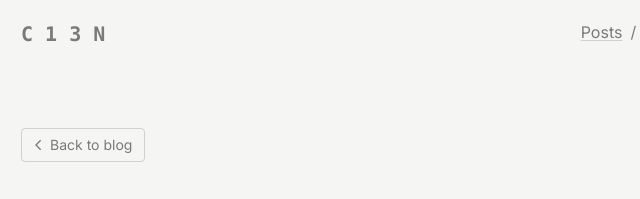
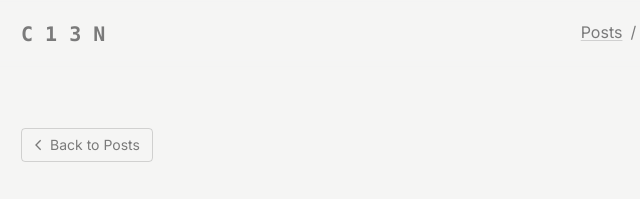
Before and after one commit to Computerization/c13n, an Astro site: page /blog/01-getting-started in a window 1280 px wide. Shown: the top 199 px of the page, 255-895 px from the left. Built offline with nearby package versions, Linux system fonts and the light colour scheme; Astro itself is replaced by a stand-in of ours; a web font is replaced by a local one.

Commit message:
style: minor edits

```diff
--- a/src/pages/blog/[...slug].astro
+++ b/src/pages/blog/[...slug].astro
@@ -26,7 +26,7 @@ const { Content } = await post.render();
   <Container>
     <div class="animate">
       <BackToPrev href="/blog">
-        Back to blog
+        Back to Posts
       </BackToPrev>
     </div>
     <div class="space-y-1 my-10">
```
